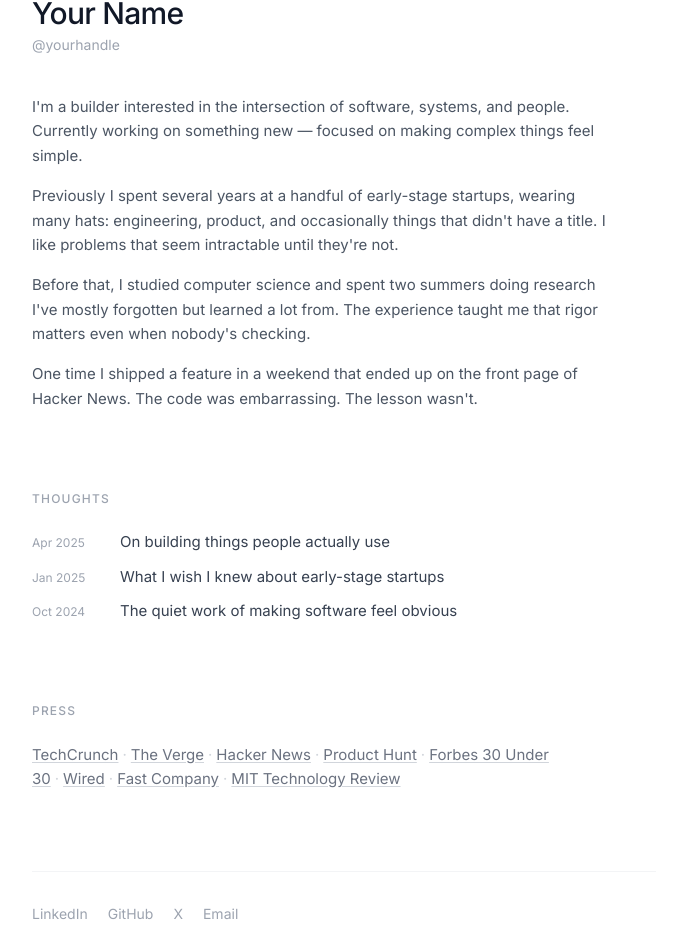
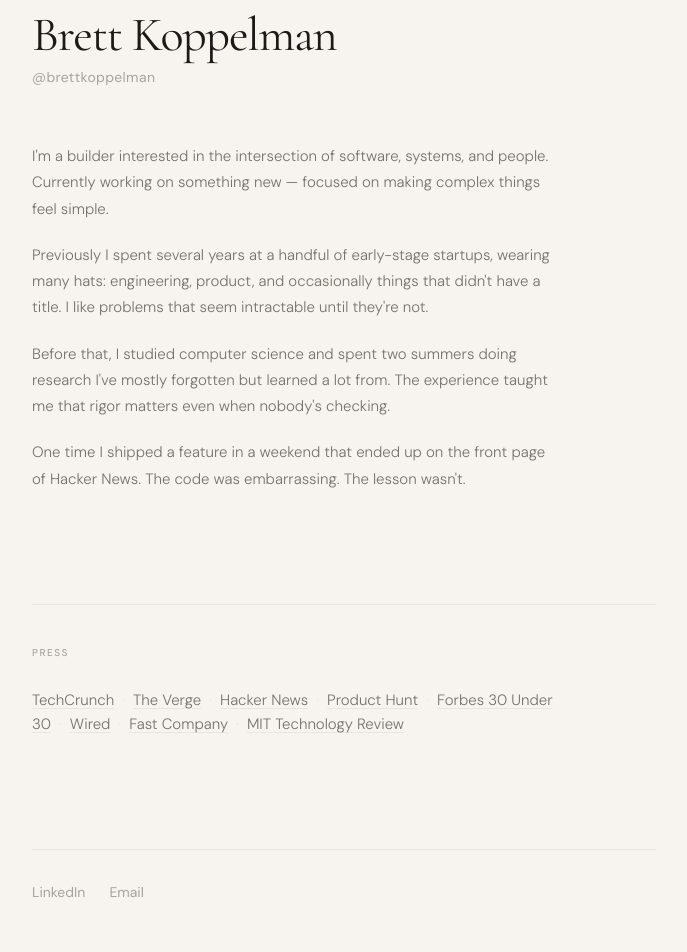
Before and after one commit to brettkoppelman/brettkoppelman.github.io, a Next.js app: page / in a window 1280 px wide. Shown: the part 169-1121 px from the top of the page, without its empty margins (296-983 px from the left). Built offline with nearby package versions, Linux system fonts and the light colour scheme.

Commit message:
Visual redesign: warm editorial system, remove Thoughts/Books, real name and links

```diff
--- a/app/globals.css
+++ b/app/globals.css
@@ -1,20 +1,26 @@
-@import url('https://fonts.googleapis.com/css2?family=Inter:wght@300;400;500&display=swap');
+@import url('https://fonts.googleapis.com/css2?family=Cormorant+Garamond:wght@400;500;600&family=DM+Sans:opsz,wght@9..40,300;9..40,400;9..40,500&display=swap');
 
 @tailwind base;
 @tailwind components;
 @tailwind utilities;
 
 :root {
-  --font-sans: 'Inter', system-ui, sans-serif;
+  --bg: #F7F4EF;
+  --ink: #1C1917;
+  --muted: #78716C;
+  --subtle: #A8A29E;
+  --border: #E7E5E4;
+  --accent: #92400E;
 }
 
 html {
-  font-family: var(--font-sans);
+  background-color: var(--bg);
+  color: var(--ink);
   -webkit-font-smoothing: antialiased;
   -moz-osx-font-smoothing: grayscale;
 }
 
 ::selection {
-  background: #000;
-  color: #fff;
+  background: var(--ink);
+  color: var(--bg);
 }
--- a/app/layout.tsx
+++ b/app/layout.tsx
@@ -2,14 +2,14 @@ import type { Metadata } from 'next'
 import './globals.css'
 
 export const metadata: Metadata = {
-  title: 'Your Name',
+  title: 'Brett Koppelman',
   description: 'Personal site',
 }
 
 export default function RootLayout({ children }: { children: React.ReactNode }) {
   return (
     <html lang="en">
-      <body className="bg-white text-gray-900 antialiased">{children}</body>
+      <body className="bg-bg text-ink antialiased">{children}</body>
     </html>
   )
 }
--- a/app/page.tsx
+++ b/app/page.tsx
@@ -1,6 +1,5 @@
 import Nav from '@/components/Nav'
 import Header from '@/components/Header'
-import Thoughts from '@/components/Thoughts'
 import Press from '@/components/Press'
 import Footer from '@/components/Footer'
 
@@ -9,7 +8,6 @@ export default function Home() {
     <main className="min-h-screen px-6 py-16 max-w-2xl mx-auto">
       <Nav />
       <Header />
-      <Thoughts />
       <Press />
       <Footer />
     </main>
--- a/components/Footer.tsx
+++ b/components/Footer.tsx
@@ -1,19 +1,17 @@
 const links = [
-  { label: 'LinkedIn', href: 'https://linkedin.com/in/yourhandle' },
-  { label: 'GitHub', href: 'https://github.com/yourhandle' },
-  { label: 'X', href: 'https://x.com/yourhandle' },
-  { label: 'Email', href: 'mailto:you@example.com' },
+  { label: 'LinkedIn', href: 'https://www.linkedin.com/in/brettkoppelman24' },
+  { label: 'Email', href: 'mailto:brettkoppelman01@gmail.com' },
 ]
 
 export default function Footer() {
   return (
-    <footer className="pt-8 border-t border-gray-100">
-      <div className="flex gap-5">
+    <footer className="pt-8 border-t border-border">
+      <div className="flex gap-6">
         {links.map((link) => (
           <a
             key={link.label}
             href={link.href}
-            className="text-sm text-gray-400 hover:text-gray-900 transition-colors"
+            className="text-sm font-sans text-subtle hover:text-accent transition-colors duration-200"
           >
             {link.label}
           </a>
--- a/components/Header.tsx
+++ b/components/Header.tsx
@@ -1,10 +1,12 @@
 export default function Header() {
   return (
-    <section id="me" className="mb-20">
-      <h1 className="text-3xl font-medium tracking-tight text-gray-900 mb-1">Your Name</h1>
-      <p className="text-sm text-gray-400 mb-10">@yourhandle</p>
+    <section id="me" className="mb-28">
+      <h1 className="font-display text-5xl font-normal tracking-tight text-ink mb-2">
+        Brett Koppelman
+      </h1>
+      <p className="text-sm text-subtle font-sans mb-14 tracking-wide">@brettkoppelman</p>
 
-      <div className="space-y-4 text-gray-600 leading-relaxed text-[15px] max-w-xl">
+      <div className="space-y-5 text-muted leading-[1.75] text-[15px] max-w-[530px] font-sans font-light">
         <p>
           I'm a builder interested in the intersection of software, systems, and people. Currently
           working on something new — focused on making complex things feel simple.
--- a/components/Nav.tsx
+++ b/components/Nav.tsx
@@ -1,9 +1,8 @@
 export default function Nav() {
   return (
-    <nav className="flex gap-6 text-sm text-gray-400 mb-20">
-      <a href="#me" className="hover:text-gray-900 transition-colors">me</a>
-      <a href="#thoughts" className="hover:text-gray-900 transition-colors">thoughts</a>
-      <a href="#books" className="hover:text-gray-900 transition-colors">books</a>
+    <nav className="flex gap-7 text-sm text-subtle mb-24 font-sans">
+      <a href="#me" className="hover:text-accent transition-colors duration-200">me</a>
+      <a href="#press" className="hover:text-accent transition-colors duration-200">press</a>
     </nav>
   )
 }
--- a/components/Press.tsx
+++ b/components/Press.tsx
@@ -11,18 +11,22 @@ const pressLinks = [
 
 export default function Press() {
   return (
-    <section className="mb-20">
-      <h2 className="text-xs font-medium uppercase tracking-widest text-gray-400 mb-6">Press</h2>
-      <p className="text-[15px] text-gray-500 leading-relaxed">
+    <section id="press" className="mb-28 pt-10 border-t border-border">
+      <p className="text-[10px] font-sans font-medium uppercase tracking-[0.15em] text-subtle mb-7">
+        Press
+      </p>
+      <p className="text-[15px] text-muted leading-relaxed font-sans font-light">
         {pressLinks.map((link, i) => (
           <span key={link.label}>
             <a
               href={link.href}
-              className="hover:text-gray-900 transition-colors underline underline-offset-2 decoration-gray-300"
+              className="hover:text-accent transition-colors duration-200 underline underline-offset-[3px] decoration-border hover:decoration-accent/40"
             >
               {link.label}
             </a>
-            {i < pressLinks.length - 1 && <span className="mx-1 text-gray-300">·</span>}
+            {i < pressLinks.length - 1 && (
+              <span className="mx-2 text-border select-none">·</span>
+            )}
           </span>
         ))}
       </p>
--- a/components/Thoughts.tsx
+++ /dev/null
@@ -1,23 +0,0 @@
-const posts = [
-  { date: 'Apr 2025', title: 'On building things people actually use' },
-  { date: 'Jan 2025', title: 'What I wish I knew about early-stage startups' },
-  { date: 'Oct 2024', title: 'The quiet work of making software feel obvious' },
-]
-
-export default function Thoughts() {
-  return (
-    <section id="thoughts" className="mb-20">
-      <h2 className="text-xs font-medium uppercase tracking-widest text-gray-400 mb-6">Thoughts</h2>
-      <ul className="space-y-3">
-        {posts.map((post) => (
-          <li key={post.title} className="flex gap-6 items-baseline">
-            <span className="text-xs text-gray-400 w-16 shrink-0">{post.date}</span>
-            <a href="#" className="text-[15px] text-gray-700 hover:text-gray-900 transition-colors">
-              {post.title}
-            </a>
-          </li>
-        ))}
-      </ul>
-    </section>
-  )
-}
--- a/tailwind.config.ts
+++ b/tailwind.config.ts
@@ -9,7 +9,16 @@ const config: Config = {
   theme: {
     extend: {
       fontFamily: {
-        sans: ['Inter', 'system-ui', 'sans-serif'],
+        sans: ['DM Sans', 'system-ui', 'sans-serif'],
+        display: ['Cormorant Garamond', 'Georgia', 'serif'],
+      },
+      colors: {
+        bg: '#F7F4EF',
+        ink: '#1C1917',
+        muted: '#78716C',
+        subtle: '#A8A29E',
+        border: '#E7E5E4',
+        accent: '#92400E',
       },
     },
   },
```
